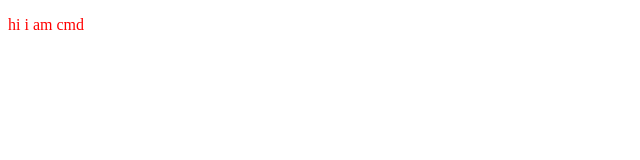
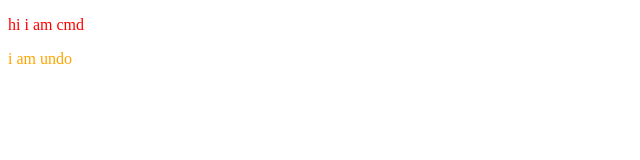
Before and after one commit to mitalibiswas/second-repo-readd, a plain HTML site: page index.html in a window 1280 px wide. Shown: the full height of the page, 0-640 px from the left. Drawn offline with Linux system fonts and the light colour scheme.

Commit message:
new colorD

```diff
--- a/index.html
+++ b/index.html
@@ -9,6 +9,7 @@
 </head>
 <body>
     <p> hi i am cmd</p>
+    <p2> i am undo</p>
 
 </body>
 </html>
--- a/style.css
+++ b/style.css
@@ -1,3 +1,6 @@
 p{
     color: red;
 }
+p2{
+    color: orange;
+}
```
